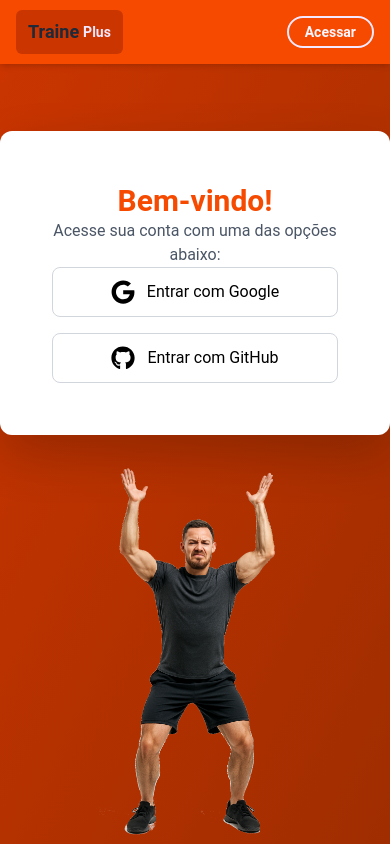
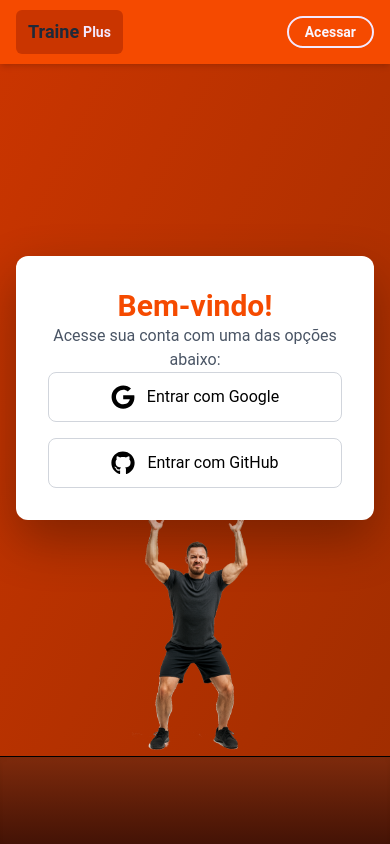
Before and after one commit to GabrielNogueira-Dev/traineplus, a Next.js app: page /login in a window 390 px wide. Built offline with nearby package versions, Linux system fonts and the light colour scheme; no server answers.

Commit message:
responsividade da tela Login ajustada

```diff
--- a/src/pages/login.tsx
+++ b/src/pages/login.tsx
@@ -1,5 +1,5 @@
 import { FaGithub, FaGoogle } from "react-icons/fa";
-import Imgsob from '../../public//imgsobfundobranco.png'
+import Imgsob from '../../public/imgsobfundobranco.png'
 import Image from "next/image";
 import { signIn } from "next-auth/react";
 
@@ -7,14 +7,10 @@ export default function Login() {
   return (
     <main
       style={{ height: 'calc(100vh - 64px)' }}
-      className=" flex items-center justify-center bg-gradient-to-br from-orange-700 to-orange-800 px-4"
+      className="flex flex-col items-center justify-end bg-gradient-to-br from-orange-700 to-orange-800 px-4 relative overflow-hidden"
     >
-      {/* Container relativo para controlar a posição */}
-      <div className="absolute w-full max-w-md">
-
-        {/* Div branca (card) com z-index maior */}
-        <div style={{ top: '-10.7rem' }}
-        className=" relative bg-white rounded-xl p-13 shadow-[0_20px_50px_rgba(0,0,0,0.2)] z-20 text-center mb-20 overflow-visible">
+      {/* Caixa branca */}
+      <div className="translate-y-5 relative z-20 bg-white rounded-xl p-8 shadow-[0_20px_50px_rgba(2,2,0,0.3)] text-center mb-[-4rem]">
         <h1 className="text-3xl font-bold text-orange-600 mb-6">Bem-vindo!</h1>
         <p className="text-gray-600 mb-8">
           Acesse sua conta com uma das opções abaixo:
@@ -39,17 +35,20 @@ export default function Login() {
         </div>
       </div>
 
-        {/* Imagem com z-index menor que a div branca, mas visível */}
-      </div>
-        <div className="absolute left-1/2 bottom-0 w-80 h-97 -translate-x-1/2 z-10 pointer-events-none">
+      {/* Boneco mais para cima */}
+      <div className="relative w-64 h-64 z-10 ">
         <Image
           src={Imgsob}
           alt="Homem segurando a div branca"
-            style={{objectFit: 'contain' }}
+          style={{ objectFit: 'contain' }}
           fill
           priority
         />
       </div>
+
+    {/* Chão */}
+      <footer className="border-t-1 min-w-screen w-full h-22 bg-gradient-to-t from-orange-950 to-orange-900 shadow-inner z-0 -translate-y-0"></footer>
+
     </main>
-  )
+  );
 }
```
Lines whose indentation alone changed are shown as unchanged.
